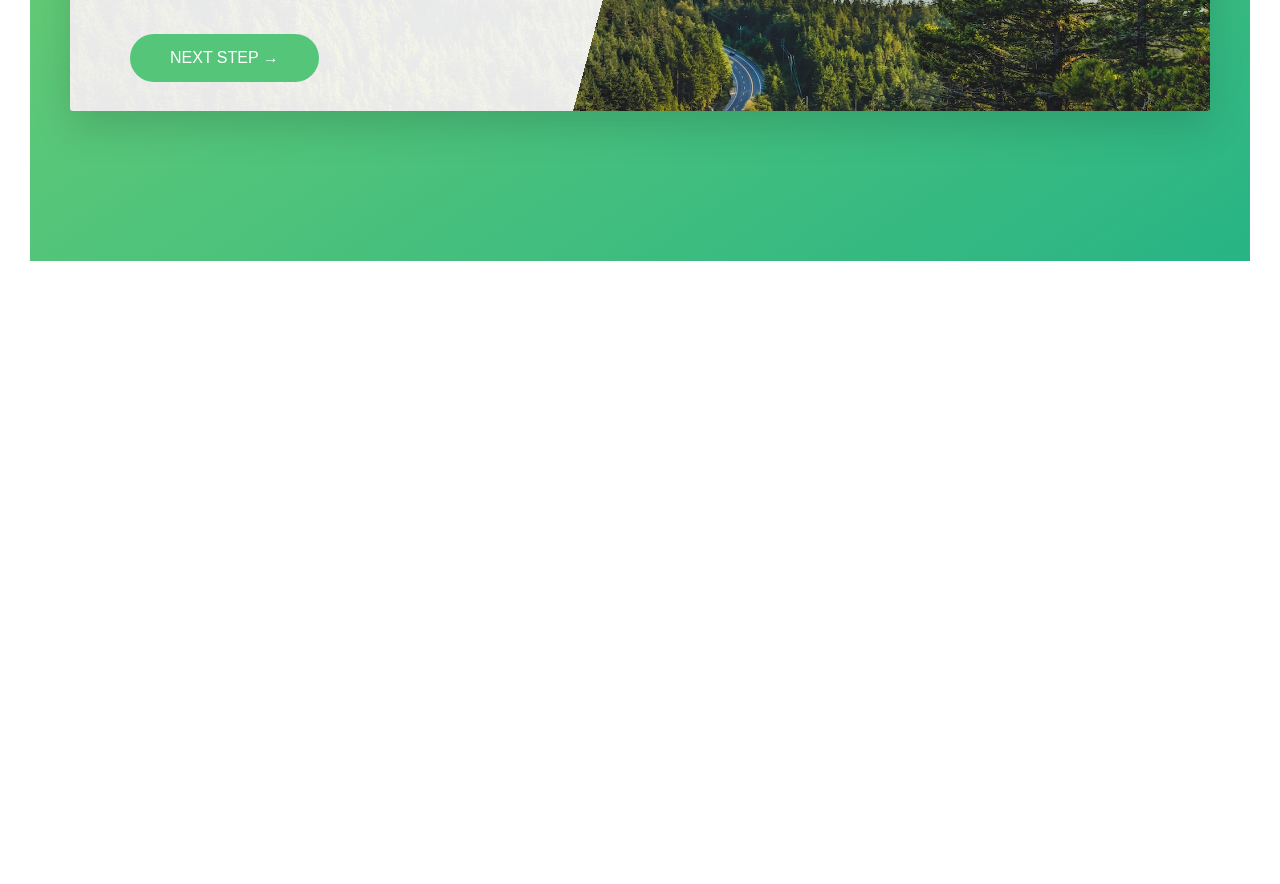
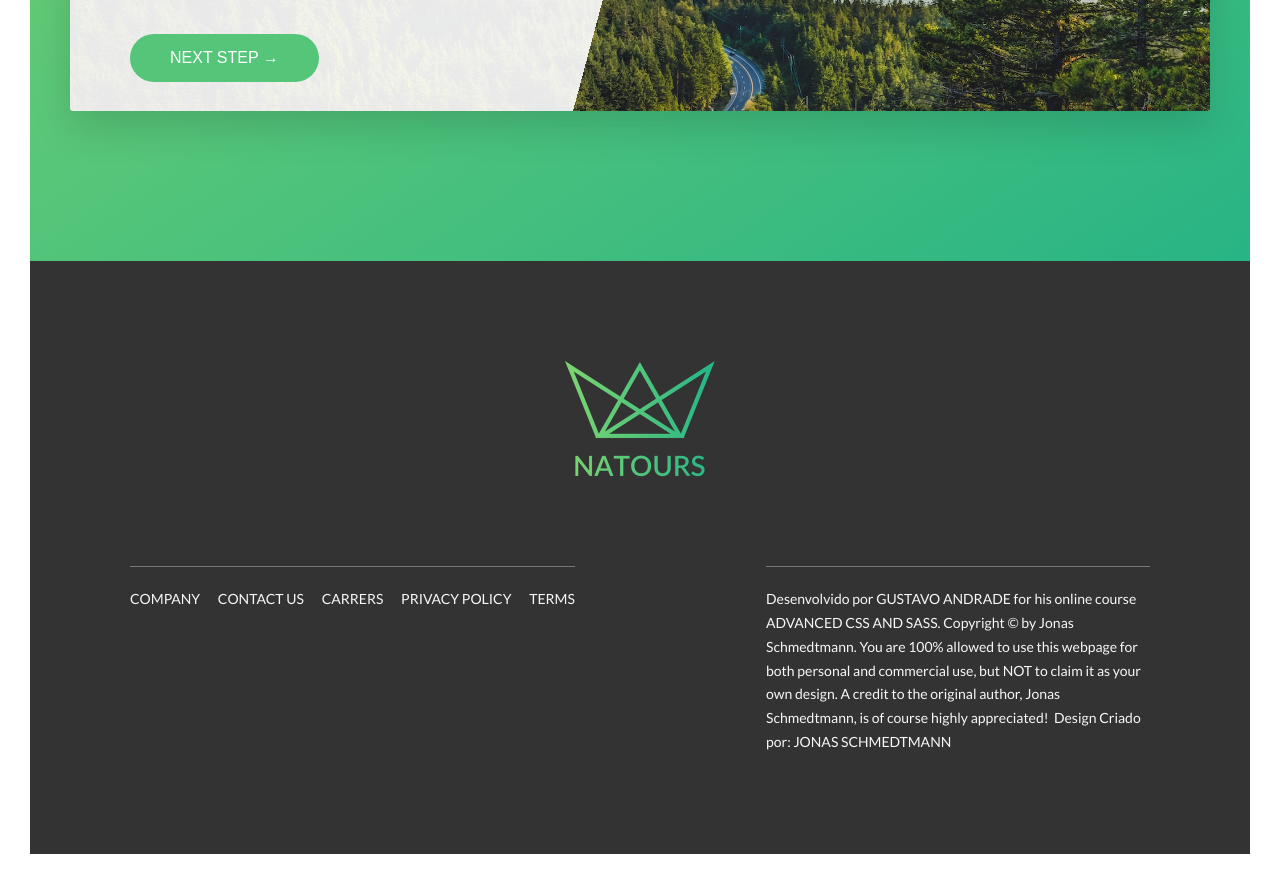
Before and after one commit to Gustavo64522/Natours, a website: page index.html in a window 1280 px wide. Shown: the part 5314-6198 px from the top of the page. Before the commit the page ends 5605 px from the top, so only its background shows below. Drawn offline with Linux system fonts and the light colour scheme.

Commit message:
Adicionando footer

```diff
--- a/index.html
+++ b/index.html
@@ -266,7 +266,6 @@
                                     <input type="email" class="form__input" placeholder="Email Adress" id="email" required>
                                     <label for="email" class="form__label">Email Adress</label>
                                 </div>
-
                                 <div class="form__group u-margin-bottom-medium">
                                     <div class="form__radio-group">
                                         <input type="radio" class="form__radio-input" id="small" name="size">
@@ -293,6 +292,33 @@
                 </div>
             </section>
 
+            <footer class="footer">
+                <div class="footer__logo-box">
+                    <img class="footer__logo" src="./img/logo-green-2x.png" alt="Logo Natours">
+                </div>
+                <div class="row">
+                    <div class="col-1-of-2">
+                        <div class="footer__navigation">
+                            <ul class="footer__list">
+                                <li class="footer__item"><a href="#" class="footer__link">Company</a></li>
+                                <li class="footer__item"><a href="#" class="footer__link">Contact us</a></li>
+                                <li class="footer__item"><a href="#" class="footer__link">Carrers</a></li>
+                                <li class="footer__item"><a href="#" class="footer__link">Privacy policy</a></li>
+                                <li class="footer__item"><a href="#" class="footer__link">Terms</a></li>
+                            </ul>
+                        </div>
+                    </div>
+                    <div class="col-1-of-2">
+                        <p class="footer__copyright">
+                            Desenvolvido por <a href="https://www.linkedin.com/in/gustavo-andrade-006638183/" class="footer__link">Gustavo Andrade</a> for his online course <a href="#" class="footer__link">Advanced CSS and Sass</a>.
+                            Copyright &copy; by Jonas Schmedtmann. You are 100% allowed to use this webpage for both personal
+                            and commercial use, but NOT to claim it as your own design. A credit to the original author, Jonas
+                            Schmedtmann, is of course highly appreciated!&nbsp;
+                            Design Criado por:  <a href="https://twitter.com/jonasschmedtman" target="_blank" class="footer__link">Jonas Schmedtmann</a>
+                        </p>
+                    </div>
+                </div>
+            </footer>
         </main>
 
         <!-- <section class="grid-test">
--- a/sass/abstracts/_variables.scss
+++ b/sass/abstracts/_variables.scss
@@ -14,6 +14,7 @@ $color-gray-light-2: #eee;
 
 $color-gray-dark: #777;
 $color-gray-dark-2: #999;
+$color-gray-dark-3: #333;
 
 $color-white: #fff;
 $color-black: #000;
--- /dev/null
+++ b/sass/layout/_footer.scss
@@ -0,0 +1,60 @@
+.footer {
+    background-color: $color-gray-dark-3;
+    padding: 10rem;
+    font-size: 1.4rem;
+    color: $color-gray-light-1;
+
+    &__logo-box {
+        margin-bottom: 8rem;
+        text-align: center;
+    }
+
+    &__logo {
+        width: 15rem;
+        height: auto;
+    }
+
+    &__navigation {
+        border-top: 1px solid $color-gray-dark;
+        padding-top: 2rem;
+        display: inline-block;
+    }
+
+    &__list {
+        list-style: none;
+    }
+
+    &__item {
+        display: inline-block;
+
+        &:not(:last-child) {
+            margin-right: 1.5rem;
+        }
+    }
+
+    &__link {
+        &:link,
+        &:visited {
+            color: $color-gray-light-1;
+            background-color: $color-gray-dark-3;
+            text-decoration: none;
+            text-transform: uppercase;
+            display: inline-block;
+            transition: all .2s;
+        }
+
+        &:hover,
+        &:active {
+            color: $color-primary;
+            box-shadow: 0 1rem 2rem rgba($color-black, .4);
+            transform: rotate(5deg) scale(1.3);
+        }
+    }
+
+    &__copyright {
+        border-top: 1px solid $color-gray-dark;
+        padding-top: 2rem;
+        width: 80%;
+        float: right;
+    }
+}
--- a/sass/main.scss
+++ b/sass/main.scss
@@ -15,7 +15,8 @@
 @import "./components/form";
 @import "./components/story";
 
+@import "./layout/footer";
+@import "./layout/grid";
 @import "./layout/header";
-@import "./layout/grid";
 
 @import "./pages/home";
```
Also changed, not shown: css/style.css.
